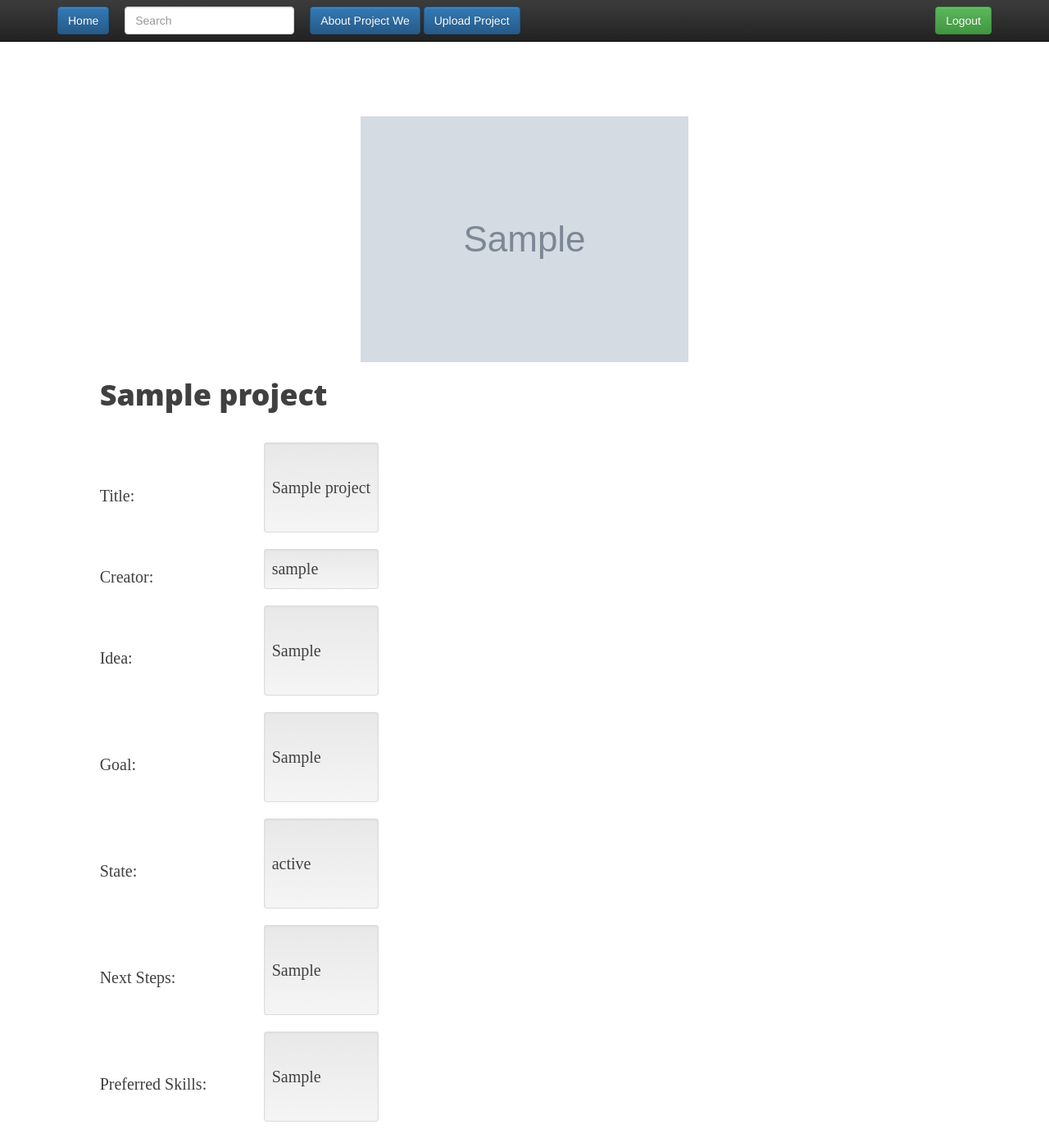
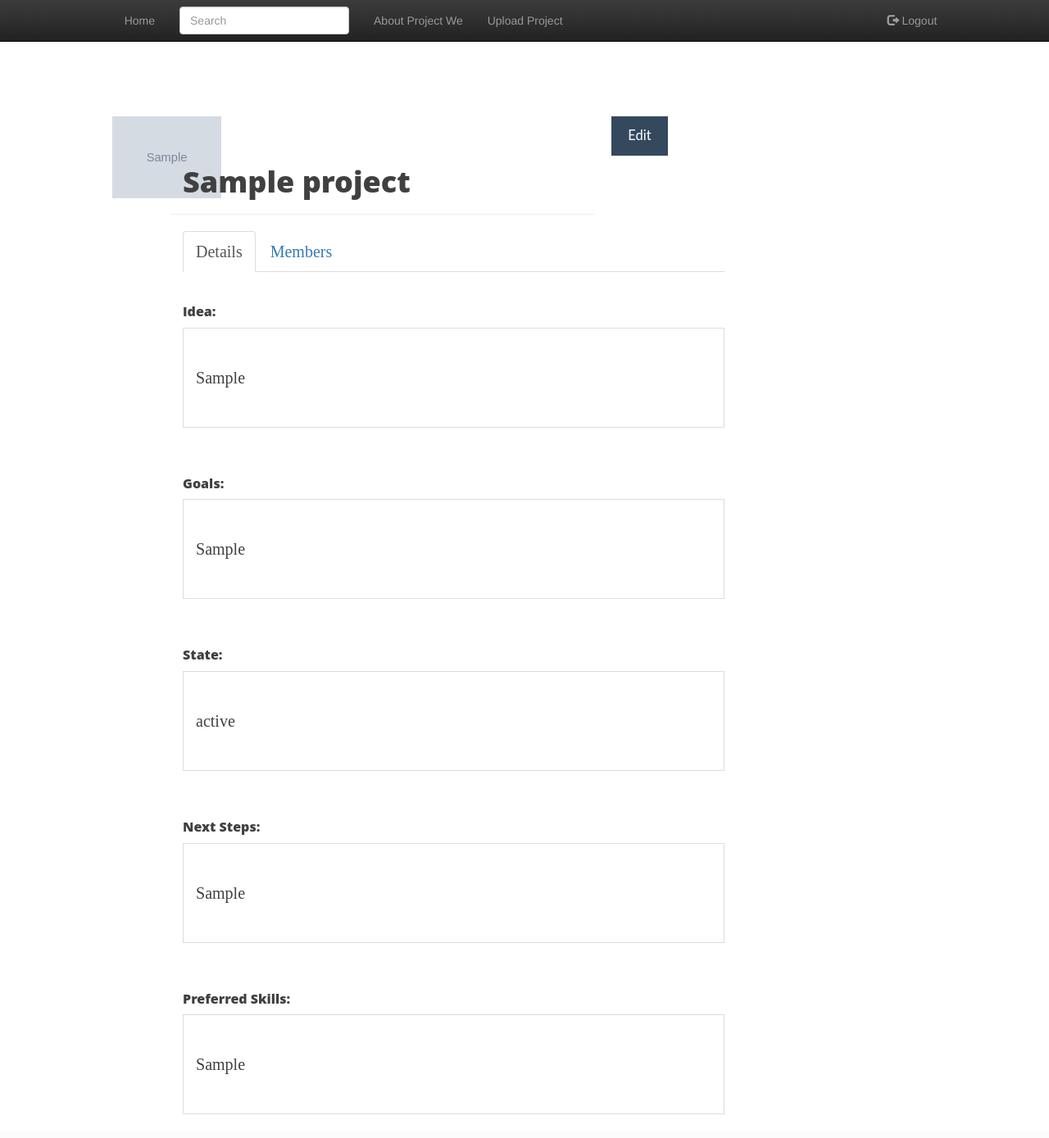
Before and after one commit to Toasterson/projectwe, a Django app: page /project/1 in a window 1280 px wide. Shown: the whole page at 82% size. After the commit the page ends 1360 px from the top, so only its background shows below. Run offline with Django 3.2, Linux system fonts and the light colour scheme; a user stored in the database is signed in; tables that the repository leaves empty hold one stand-in row (values such as "Sample post"); grey boxes marked "Sample" are stand-in pictures; some libraries are stand-ins or nearby versions.

Commit message:
New Detail Page. New Edit Page. New Menu Register Enabled. Edit only for project owner

```diff
--- a/projectwe/models.py
+++ b/projectwe/models.py
@@ -7,6 +7,9 @@ from autoslug import AutoSlugField
 # Create your models here.
 class User(models.Model):
     user = models.OneToOneField(BaseUser, on_delete=models.CASCADE)
+
+    def __str__(self):
+        return self.username
 
 
 class Project(models.Model):
--- a/projectwe/static/css/main.css
+++ b/projectwe/static/css/main.css
@@ -43,3 +43,153 @@ body {
     margin-left: auto;
     margin-right: auto;
 }
+
+.no-radius {
+    border-radius: 0 !important;
+}
+
+.flat-butt {
+  display: inline-block;
+  margin: 0 5px;
+  border-radius: 6px;
+  font-family: "Lato", sans-serif;
+  font-size: 16.5px;
+  padding: 12px 20px;
+  border: 0;
+  background: #34495E;
+  color: #FFF;
+  cursor: pointer;
+  outline: 0;
+}
+.flat-butt:hover {
+  background: #005580;
+}
+.flat-primary-butt {
+  background: #1abc9c;
+}
+.flat-primary-butt:hover {
+  background: #2fe2bf;
+}
+.flat-info-butt {
+  background: #3498db;
+}
+.flat-info-butt:hover {
+  background: #5dade2;
+}
+.flat-danger-butt {
+  background: #e74c3c;
+}
+.flat-danger-butt:hover {
+  background: #ec7063;
+}
+.flat-border-butt {
+  padding: 8px 20px;
+  border: 4px solid #2C3E50;
+}
+.flat-border-butt:hover {
+  border: 4px solid #2C3E50;
+}
+.flat-primary-border-butt {
+  border-color: #16A085;
+}
+.flat-primary-border-butt:hover {
+  border-color: #27AE60;
+}
+.flat-info-border-butt {
+  border-color: #2980B9;
+}
+.flat-info-border-butt:hover {
+  border-color: #2980B9;
+}
+.flat-danger-border-butt {
+  border-color: #C0392B;
+}
+.flat-danger-border-butt:hover {
+  border-color: #C0392B;
+}
+.flat-double-butt {
+  padding: 8px 20px;
+  border: 3px solid #FFF;
+  box-shadow: #34495E 0px 0px 0px 3px;
+}
+.flat-double-butt:hover {
+  box-shadow: #005580 0px 0px 0px 3px;
+}
+.flat-primary-double-butt {
+  box-shadow: #1abc9c 0px 0px 0px 3px;
+}
+.flat-primary-double-butt:hover {
+  box-shadow: #2fe2bf 0px 0px 0px 3px;
+}
+.flat-info-double-butt {
+  box-shadow: #3498db 0px 0px 0px 3px;
+}
+.flat-info-double-butt:hover {
+  box-shadow: #5dade2 0px 0px 0px 3px;
+}
+.flat-danger-double-butt {
+  box-shadow: #e74c3c 0px 0px 0px 3px;
+}
+.flat-danger-double-butt:hover {
+  box-shadow: #ec7063 0px 0px 0px 3px;
+}
+.flat-underline-butt {
+  text-decoration: underline;
+}
+.flat-grad-butt {
+  background-image: linear-gradient(#34495E 50%, #2C3E50 50%);
+}
+.flat-primary-grad-butt {
+  background-image: linear-gradient(#1ABC9C 50%, #16A085 50%);
+}
+.flat-info-grad-butt {
+  background-image: linear-gradient(#3498DB 50%, #2980B9 50%);
+}
+.flat-danger-grad-butt {
+  background-image: linear-gradient(#E74C3C 50%, #C0392B 50%);
+}
+.flat-inner-butt {
+  padding: 11px 0px;
+  box-shadow: inset #2C3E50 -3px -3px 0px;
+}
+.flat-primary-inner-butt {
+  background: #1ABC9C;
+  box-shadow: inset #16A085 -3px -3px 0px;
+}
+.flat-info-inner-butt {
+  box-shadow: inset #2980B9 -3px -3px 0px;
+}
+.flat-danger-inner-butt {
+  box-shadow: inset #C0392B -3px -3px 0px;
+}
+.flat-outer-butt {
+  padding: 11px 0px;
+  box-shadow: #BDC3C7 2px 2px 0px;
+}
+
+.some-margin-20{
+    margin: 20px;
+}
+
+.panel-project-detail{
+    margin-top: 20px;
+    border: none !important;
+    box-shadow: none !important;
+}
+
+.panel-project-detail > .panel-heading {
+    border: none !important;
+    background-image: none !important;
+    color: unset !important;
+    background-color: unset !important;
+    padding: 20px 0px 10px;
+}
+
+.panel-project-detail > .panel-body{
+    border: 1px solid transparent;
+    border-color: #ddd;
+}
+
+.helptext{
+  visibility: hidden;
+}
--- a/projectwe/templates/base.html
+++ b/projectwe/templates/base.html
@@ -28,47 +28,38 @@
         {% block body %}
             {% block header %}
                 <nav class="navbar navbar-inverse navbar-fixed-top">
-                    <div class="container">
-                        <div class="navbar-header">
+                    <div class="col-md-10 col-md-offset-1">
+                        <div class="navbar-header col-md-12">
                             <button type="button" class="navbar-toggle collapsed" data-toggle="collapse" data-target="#navbar" aria-expanded="false" aria-controls="navbar">
                                 <span class="sr-only">Toggle navigation</span>
                                 <span class="icon-bar"></span>
                                 <span class="icon-bar"></span>
                                 <span class="icon-bar"></span>
                             </button>
-                            <a class="btn btn-primary" href="{% url 'projectwe:list' %}">Home</a>
+
+                            <div class="collapse navbar-collapse">
+                                <ul class="nav navbar-nav">
+                                    <li><a href="{% url 'projectwe:list' %}">Home</a></li>
+                                    <li>
                                         <form class="navbar-form" style="display: inline-block">
                                             <div class="form-group">
                                                 <input type="text" placeholder="Search" class="form-control">
                                             </div>
                                         </form>
-                            <a class="btn btn-primary" href="{% url 'projectwe:index' %}">About Project We</a>
-                            <a class="btn btn-primary" href="{% url 'projectwe:create_project' %}">Upload Project</a>
-                            <div id="navbar" class="navbar-collapse collapse">
-                            </div><!--/.navbar-collapse -->
+                                    </li>
+                                    <li><a href="{% url 'projectwe:index' %}">About Project We</a></li>
+                                    <li><a href="{% url 'projectwe:create_project' %}">Upload Project</a></li>
+                                </ul>
+                                <ul class="nav navbar-nav navbar-right">
+                                {% if user.is_authenticated %}
+                                    <li><a href="{% url 'logout' %}"><span class="glyphicon glyphicon-log-out"></span> Logout</a></li>
+                                {% else %}
+                                    <li><a href="{% url 'login' %}"><span class="glyphicon glyphicon-log-in"></span> Login</a></li>
+                                    <li><a href="{% url 'registration_register' %}"><span class="glyphicon glyphicon-user"></span> Register</a></li>
+                                {% endif %}
+                                </ul>
                             </div>
-                        {% block login_header %}
-                        {% if not user.is_authenticated %}
-                            <form class="navbar-form navbar-right" action="/login/" method="post">
-                                {% csrf_token %}
-                                <div class="form-group">
-                                    <input type="text" placeholder="Email" class="form-control" name="username">
                         </div>
-                                <div class="form-group">
-                                    <input type="password" placeholder="Password" class="form-control" name="password">
-                                </div>
-                                <button type="submit" class="btn btn-success">Sign in</button>
-                                {% if next %}
-                                    <input type="hidden" name="next" value="{{ next }}" />
-                                {% endif %}
-                            </form>
-                        {% else %}
-                            <form class="navbar-form navbar-right" action="/logout">
-                                <button type="submit" class="btn btn-success">Logout</button>
-                                <input type="hidden" name="next" value="/" />
-                            </form>
-                        {% endif %}
-                        {% endblock %}
                     </div>
                 </nav>
             {% endblock %}
--- /dev/null
+++ b/projectwe/templates/base_detail.html
@@ -0,0 +1,33 @@
+{% extends "base.html" %}
+
+{% block content %}
+<div class="col-lg-10 col-md-10 col-lg-offset-1 col-md-offset-1" xmlns="http://www.w3.org/1999/html">
+    <div id="logo" class="col-md-1">
+    {% if object.picture %}
+        <img alt="{{ object.picture.name }}" src="{{ object.picture.url }}" id="project_detail_picture" height="100">
+    {% else %}
+        <h1>No Logo</h1>
+    {% endif %}
+    </div>
+    <div id="project_title_info" class="col-md-6 page-header">
+        <h1>{{ project.title }}</h1>
+    </div>
+    {% block controls %}
+        <div class="col-md-3">
+            {% if user == project.created_by %}
+            <a href="{% url 'projectwe:edit' project.id %}"><button type="button" class="no-radius flat-butt">Edit</button></a>
+            {% endif %}
+        </div>
+    {% endblock %}
+    <div class="col-md-8 col-md-offset-1">
+        <ul class="nav nav-tabs">
+            {% block detail_nav %}
+
+            {% endblock %}
+        </ul>
+    </div>
+    {% block detail_content %}
+
+    {% endblock %}
+</div>
+{% endblock %}
--- a/projectwe/templates/detail.html
+++ b/projectwe/templates/detail.html
@@ -1,43 +1,59 @@
-{% extends "base.html" %}
+{% extends "base_detail.html" %}
 
-{% block content %}
-<div class="col-lg-10 col-md-10 col-lg-offset-1 col-md-offset-1" xmlns="http://www.w3.org/1999/html">
-    {% if object.picture %}
-        <img src="{{ object.picture.url }}" id="project_detail_picture">
-    {% endif %}
-    <h1>{{ object.title }}</h1>
-    </br>
-    <table>
-        <tbody>
-            <tr>
-                <td width="200">Title:</td>
-                <td><div class="well well-sm">{{ project.title|linebreaks }}</div></td>
-            </tr>
-            <tr>
-                <td>Creator:</td>
-                <td><div class="well well-sm">{{ project.created_by }}</div></td>
-            </tr>
-            <tr>
-                <td>Idea:</td>
-                <td><div class="well well-sm">{{ project.idea|linebreaks }}</div></td>
-            </tr>
-            <tr>
-                <td>Goal:</td>
-                <td><div class="well well-sm">{{ project.goal|linebreaks }}</div></td>
-            </tr>
-            <tr>
-                <td>State:</td>
-                <td><div class="well well-sm">{{ project.state|linebreaks }}</div></td>
-            </tr>
-            <tr>
-                <td>Next Steps:</td>
-                <td><div class="well well-sm">{{ project.next_steps|linebreaks }}</div></td>
-            </tr>
-            <tr>
-                <td>Preferred Skills:</td>
-                <td><div class="well well-sm">{{ project.preferred_skills|linebreaks }}</div></td>
-            </tr>
-        </tbody>
-    </table>
-</div>
+{% block detail_nav %}
+<li role="presentation" class="active"><a href="{% url 'projectwe:detail' project.id %}">Details</a></li>
+<li role="presentation"><a href="{% url 'projectwe:members' project.id %}">Members</a></li>
 {% endblock %}
+
+{% block detail_content %}
+    <div class="col-md-8 col-md-offset-1">
+        <div class="panel panel-default panel-project-detail no-radius">
+            <div class="panel-heading">
+                <h3 class="panel-title">Idea:</h3>
+            </div>
+            <div class="panel-body">
+                {{ project.idea|linebreaks }}
+            </div>
+        </div>
+    </div>
+    <div class="col-md-8 col-md-offset-1">
+        <div class="panel panel-default panel-project-detail no-radius">
+            <div class="panel-heading">
+                <h3 class="panel-title">Goals:</h3>
+            </div>
+            <div class="panel-body">
+                {{ project.goal|linebreaks }}
+            </div>
+        </div>
+    </div>
+    <div class="col-md-8 col-md-offset-1">
+        <div class="panel panel-default panel-project-detail no-radius">
+            <div class="panel-heading">
+                <h3 class="panel-title">State:</h3>
+            </div>
+            <div class="panel-body">
+                {{ project.state|linebreaks }}
+            </div>
+        </div>
+    </div>
+    <div class="col-md-8 col-md-offset-1">
+        <div class="panel panel-default panel-project-detail no-radius">
+            <div class="panel-heading">
+                <h3 class="panel-title">Next Steps:</h3>
+            </div>
+            <div class="panel-body">
+                {{ project.next_steps|linebreaks }}
+            </div>
+        </div>
+    </div>
+    <div class="col-md-8 col-md-offset-1">
+        <div class="panel panel-default panel-project-detail no-radius">
+            <div class="panel-heading">
+                <h3 class="panel-title">Preferred Skills:</h3>
+            </div>
+            <div class="panel-body">
+                {{ project.preferred_skills|linebreaks }}
+            </div>
+        </div>
+    </div>
+{% endblock %}
--- a/projectwe/templates/list.html
+++ b/projectwe/templates/list.html
@@ -3,12 +3,12 @@
 {% block content %}
 <div class="col-lg-12 col-md-12">
     {% for project in project_list %}
-        <div class="col-lg-4 col-md-4">
+        <div class="col-lg-2 col-md-2">
             <a id="project_detail_link" href="{% url 'projectwe:detail' project.id %}">
                 <div class="panel panel-default">
                     <div class="panel-body">
                         {% if project.picture %}
-                            <img src="{{ project.picture.url }}" height="400">
+                            <img src="{{ project.picture.url }}" height="180">
                         {% endif %}
                     </div>
                     <div class="panel-footer">{{ project.title }}</div>
--- a/projectwe/urls.py
+++ b/projectwe/urls.py
@@ -7,5 +7,7 @@ urlpatterns = [
     url(r'^$', views.index, name='index'),
     url(r'projects$', views.ListView.as_view(), name='list'),
     url(r'^project/(?P<pk>[0-9]+)$', views.DetailView.as_view(), name='detail'),
+    url(r'^project/(?P<pk>[0-9]+)/members$', views.MembersView.as_view(), name='members'),
+    url(r'^project/edit/(?P<pk>[0-9]+)$', views.EditProjectView.as_view(), name='edit'),
     url(r'^project/upload', views.UploadProjectView.as_view(), name='create_project'),
 ]
--- a/projectwe/views.py
+++ b/projectwe/views.py
@@ -2,6 +2,9 @@ from django.shortcuts import render
 from django.views import generic
 from django.contrib.auth.mixins import LoginRequiredMixin, AccessMixin
 from .models import Project, User
+
+model = Project
+fields = ['picture', 'title', 'idea', 'goal', 'state', 'next_steps', 'preferred_skills']
 
 
 # Create your views here.
@@ -23,13 +26,24 @@ class DetailView(generic.DetailView):
     template_name = 'detail.html'
 
 
+class MembersView(generic.DetailView):
+    model = Project
+    template_name = 'members.html'
+
+
 class UploadProjectView(LoginRequiredMixin, AccessMixin, generic.CreateView):
-    model = Project
-    fields = ['picture', 'title', 'idea', 'goal', 'state', 'next_steps', 'preferred_skills']
+    model = model
+    fields = fields
     template_name_suffix = '_upload_form'
 
     def form_valid(self, form):
         # Custom Form Post Processing Here
         form.instance.created_by = self.request.user
-        #form.instance.members.add(User.objects.get(user=self.request.user))
+        # form.instance.members.add(user=self.request.user)
         return super(UploadProjectView, self).form_valid(form)
+
+
+class EditProjectView(LoginRequiredMixin, AccessMixin, generic.UpdateView):
+    model = model
+    fields = fields
+    template_name_suffix = '_edit_form'
--- a/requirements.txt
+++ b/requirements.txt
@@ -1,7 +1,7 @@
 Django==1.10
 django-autoslug==1.9.3
-django-crispy-forms==1.6.0
 django-registration==2.1.2
+django-bootstrap3==7.1.0
 django-registration-bootstrap==0.2.0
 Jinja2==2.8
 Mako==1.0.4
--- a/website/settings.py
+++ b/website/settings.py
@@ -36,8 +36,9 @@ INSTALLED_APPS = [
     'django.contrib.sessions',
     'django.contrib.messages',
     'django.contrib.staticfiles',
+    'crispy_forms',
     'registration_bootstrap',
-    'crispy_forms'
+    'bootstrap3'
 ]
 
 MIDDLEWARE_CLASSES = [
@@ -124,3 +125,5 @@ STATIC_URL = '/static/'
 LOGIN_URL = '/login/'
 
 LOGIN_REDIRECT_URL = '/'
+
+LOGOUT_REDIRECT_URL = '/'
```
Also changed, not shown: projectwe/templates/members.html (added, +21 -0 lines), projectwe/templates/projectwe/project_edit_form.html (added, +31 -0 lines), projectwe/templates/projectwe/project_upload_form.html (+6 -3 lines), projectwe/templates/registration/login.html (+4 -4 lines), projectwe/templates/registration/registration_form.html (added, +27 -0 lines), projectwe/tests.py (line endings or trailing spaces). Lines whose indentation alone changed are shown as unchanged.
